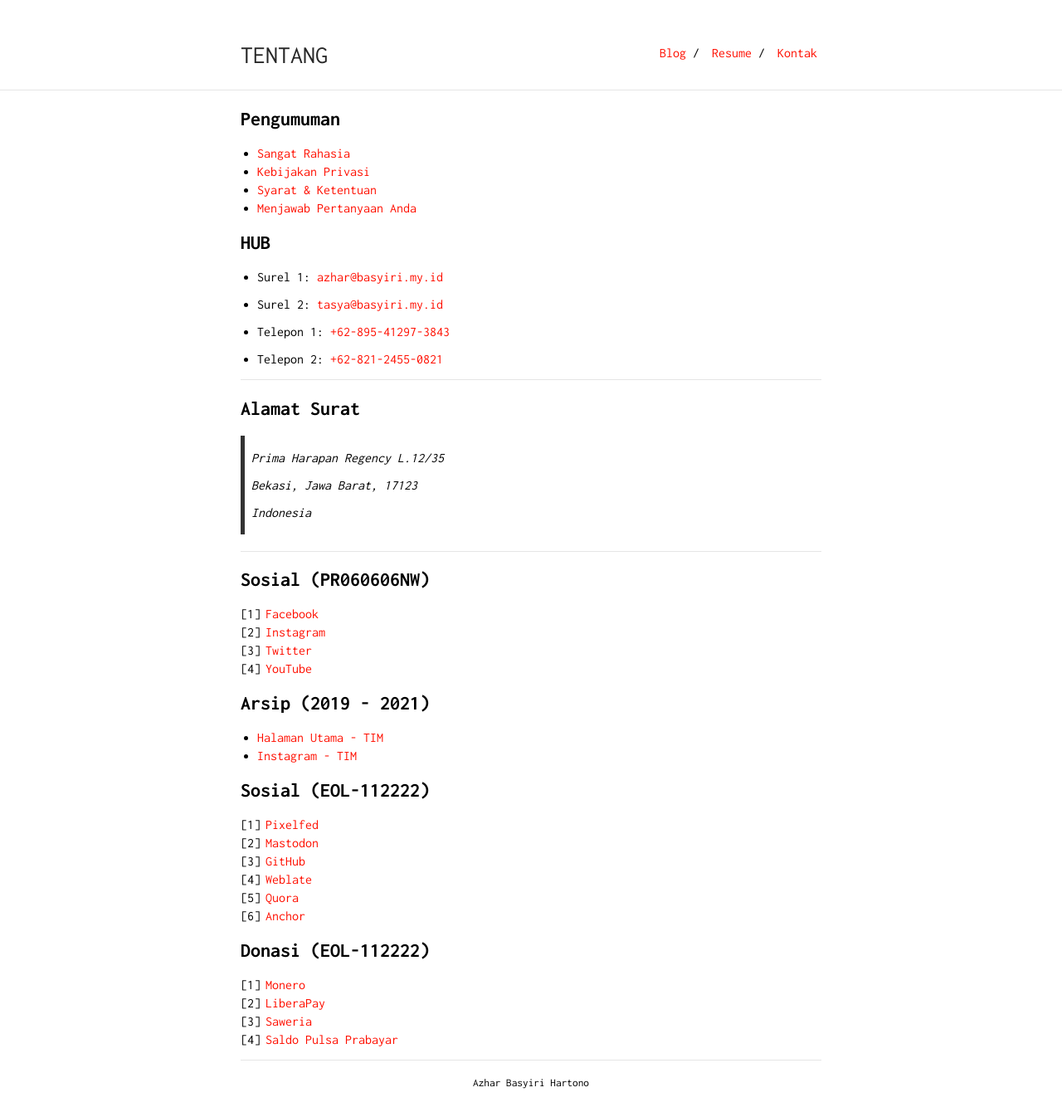
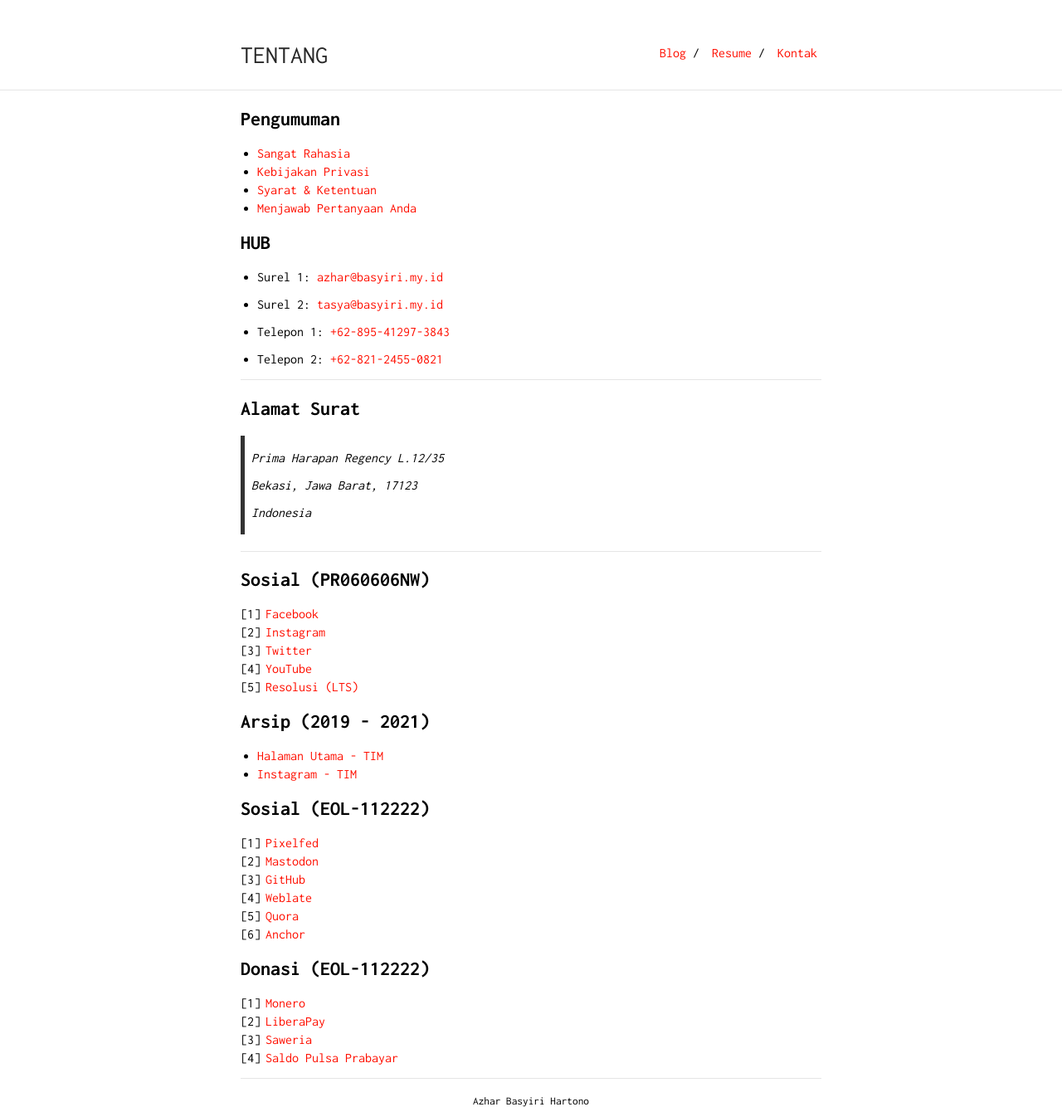
Before and after one commit to intrapegasus/id, a Jekyll site: the page built from kontak.md, in a window 1280 px wide. Shown: the whole page at 83% size. Built offline with Jekyll 4.4.1, drawn with Linux system fonts in a browser that asks for light colours; our own code applies the rules of GitHub Pages for plain Markdown files; before the commit the page ends 1312 px from its top, so only the background shows below that.

Commit message:
Update kontak.md

```diff
--- a/kontak.md
+++ b/kontak.md
@@ -38,6 +38,7 @@ is_contact: true
 2. [Instagram](https://instagram.com/intrapegasus)
 3. [Twitter](https://twitter.com/intrapegasus)
 4. [YouTube](https://www.youtube.com/@intrapegasus/videos)
+5. [Resolusi (LTS)](resolusi)
 
 ## Arsip (2019 - 2021)
 
```
